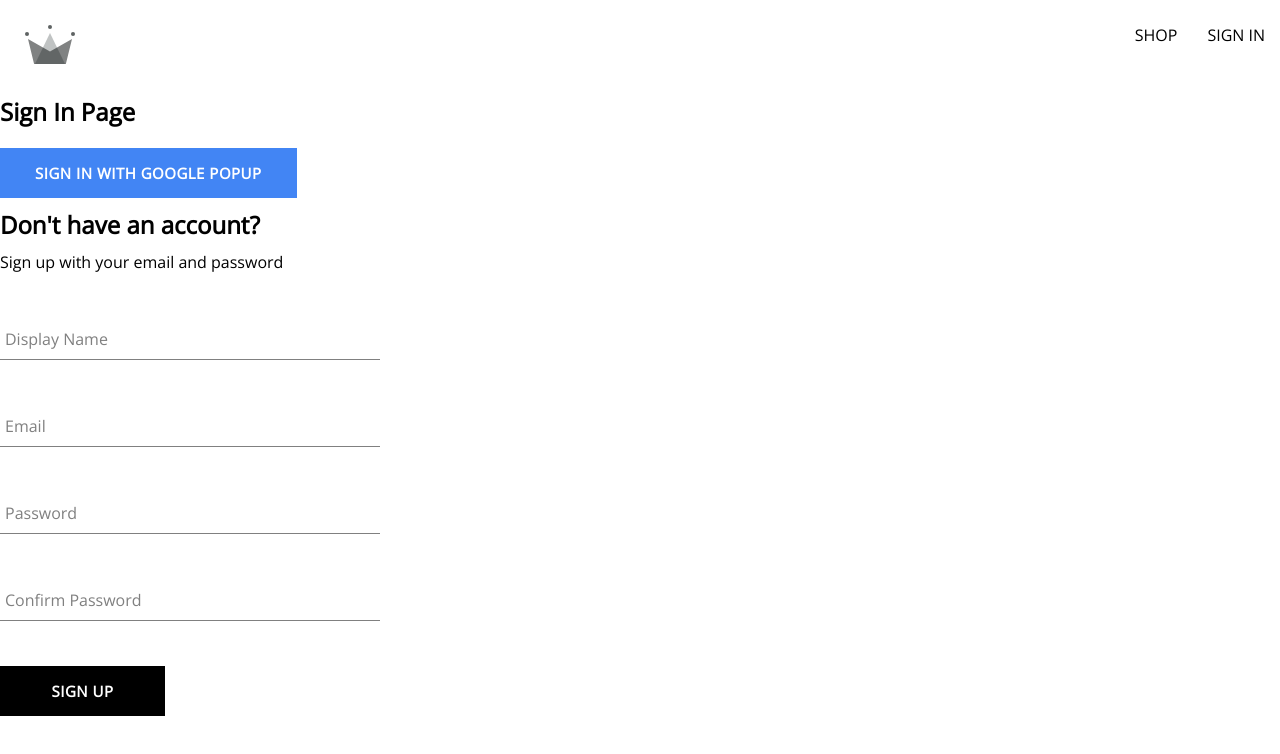
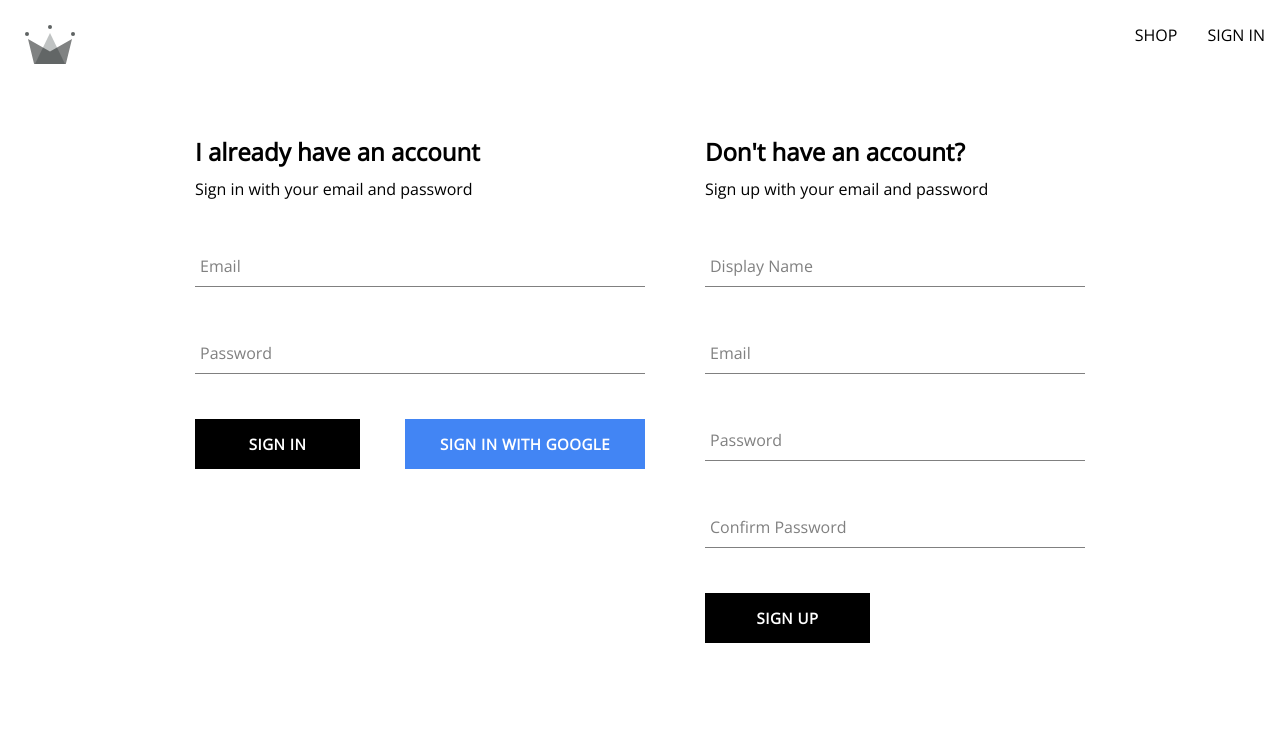
Before and after one commit to jamesros161/twmsllc-clothing, a React (Create React App) app: page /sign-in in a window 1280 px wide. Shown: the top 754 px of the page. Built offline with nearby package versions, Linux system fonts and the light colour scheme.

Commit message:
lesson 7

```diff
--- a/src/components/button/button.component.jsx
+++ b/src/components/button/button.component.jsx
@@ -7,7 +7,7 @@
 
 const Button = ( { children, buttonType, ...otherProps } ) => {
     return (
-        <button className={`button-container ${ BUTTON_TYPE_CLASSES[buttonType]}`}>
+        <button className={`button-container ${ BUTTON_TYPE_CLASSES[buttonType]}`} {...otherProps}>
             {children}
         </button>
     );
--- /dev/null
+++ b/src/components/sign-in-form/sign-in-form.component.jsx
@@ -0,0 +1,78 @@
+import { useState } from 'react';
+
+import { signInWithEmail, signInWithGooglePopup, createUserDocumentFromAuth } from '../../utils/firebase/firebase.utils';
+import FormInput from '../form-input/form-input.component';
+import Button from '../button/button.component';
+
+import './sign-in-form.styles.scss';
+
+const defaultFormFields = {
+    email: '',
+    password: '',
+}
+
+const SignInForm = () => {
+    const [formFields, setFormFields] = useState( defaultFormFields );
+    const { email, password } = formFields;
+
+    const resetFormFields = () => {
+        setFormFields( defaultFormFields );
+    }
+
+    const logGoogleUser = async () => {
+        console.log( 'logGoogleUser' );
+        const { user }   = await signInWithGooglePopup();
+        const userDocRef = createUserDocumentFromAuth(user);
+    }
+
+    const handleSubmit = async (event) => {
+        event.preventDefault();
+        try {
+            const { user } = await signInWithEmail( email, password );
+            const userDocRef = createUserDocumentFromAuth(user);
+            resetFormFields();
+        } catch (error) {
+            alert('Invalid Username or Password' );
+            console.error( 'error creating user', error.message );
+            resetFormFields();
+        }
+    }
+
+    const handleChange = (event) => {
+        const { name, value } = event.target;
+
+        setFormFields( {...formFields, [name]: value } );
+    };
+
+    return (
+        <div className="sign-in-container">
+            <h2>I already have an account</h2>
+            <span>Sign in with your email and password</span>
+            <form onSubmit={handleSubmit}>
+                <FormInput
+                    label="Email"
+                    type="email"
+                    required
+                    onChange={handleChange}
+                    name="email"
+                    value={email}
+                />
+
+                <FormInput
+                    label="Password"
+                    type="password"
+                    required
+                    onChange={handleChange}
+                    name="password"
+                    value={password}
+                />
+                <div className="submit-container">
+                    <Button type="submit">Sign In</Button>
+                    <Button type="button" buttonType="google" onClick={logGoogleUser}>Sign In with Google</Button>
+                </div>
+            </form>
+        </div>
+    )
+}
+
+export default SignInForm;
--- /dev/null
+++ b/src/components/sign-in-form/sign-in-form.styles.scss
@@ -0,0 +1,15 @@
+.sign-in-container {
+    display: flex;
+    flex-direction: column;
+    width: 450px;
+
+    h2 {
+        margin: 10px 0;
+    }
+
+    .submit-container {
+        display: flex;
+        flex-direction: row;
+        justify-content: space-between;
+    }
+}
--- a/src/components/sign-up-form/sign-up-form.component.jsx
+++ b/src/components/sign-up-form/sign-up-form.component.jsx
@@ -1,6 +1,7 @@
 import { useState } from 'react';
 
 import { createAuthUserWithEmailAndPassword, createUserDocumentFromAuth } from '../../utils/firebase/firebase.utils';
+
 import FormInput from '../form-input/form-input.component';
 import Button from '../button/button.component';
 
--- a/src/routes/sign-in/sign-in.component.jsx
+++ b/src/routes/sign-in/sign-in.component.jsx
@@ -1,24 +1,12 @@
-import {
-    signInWithGooglePopup,
-    createUserDocumentFromAuth
-} from '../../utils/firebase/firebase.utils';
+import SignUpForm from '../../components/sign-up-form/sign-up-form.component';
+import SignInForm from '../../components/sign-in-form/sign-in-form.component';
 
-import SignUpForm from '../../components/sign-up-form/sign-up-form.component';
-import Button from '../../components/button/button.component';
+import './sign-in.styles.scss';
 
 const SignIn = () => {
-    const logGoogleUser = async () => {
-        const { user }   = await signInWithGooglePopup();
-        const userDocRef = createUserDocumentFromAuth(user);
-    }
-
     return (
-        <div>
-            <h2>Sign In Page</h2>
-            <Button buttonType="google"
-                onClick={logGoogleUser}>
-                Sign in with Google Popup
-            </Button>
+        <div className="sign-in-page">
+            <SignInForm />
             <SignUpForm />
         </div>
     )
--- /dev/null
+++ b/src/routes/sign-in/sign-in.styles.scss
@@ -0,0 +1,8 @@
+.sign-in-page {
+    display: flex;
+    flex-direction: row;
+    justify-content: center;
+    > div {
+        margin: 30px;
+    }
+}
--- a/src/utils/firebase/firebase.utils.js
+++ b/src/utils/firebase/firebase.utils.js
@@ -4,6 +4,7 @@
     signInWithRedirect,
     signInWithPopup,
     GoogleAuthProvider,
+    signInWithEmailAndPassword,
     createUserWithEmailAndPassword
 } from 'firebase/auth';
 import {
@@ -64,8 +65,13 @@
 }
 
 export const createAuthUserWithEmailAndPassword = async ( email, password ) => {
-    console.log( { email, password } );
     if (!email || !password ) return;
 
     return await createUserWithEmailAndPassword( auth, email, password );
 }
+
+export const signInWithEmail = async ( email, password ) => {
+    if (!email || !password ) return;
+
+    return await signInWithEmailAndPassword( auth, email, password );
+}
```
